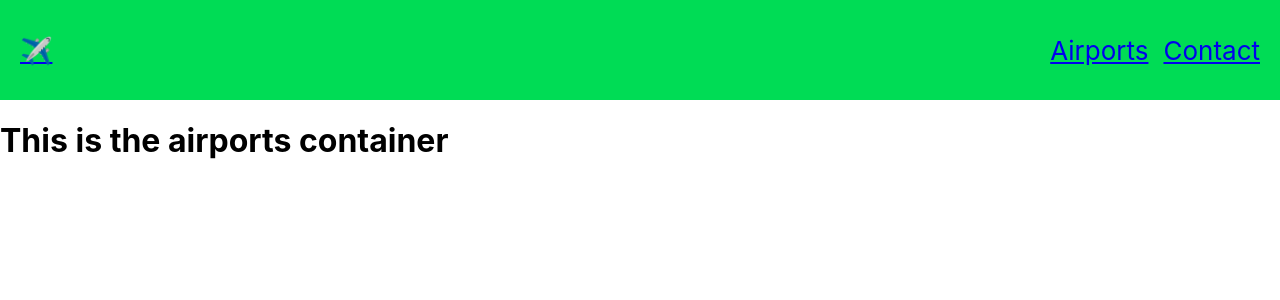
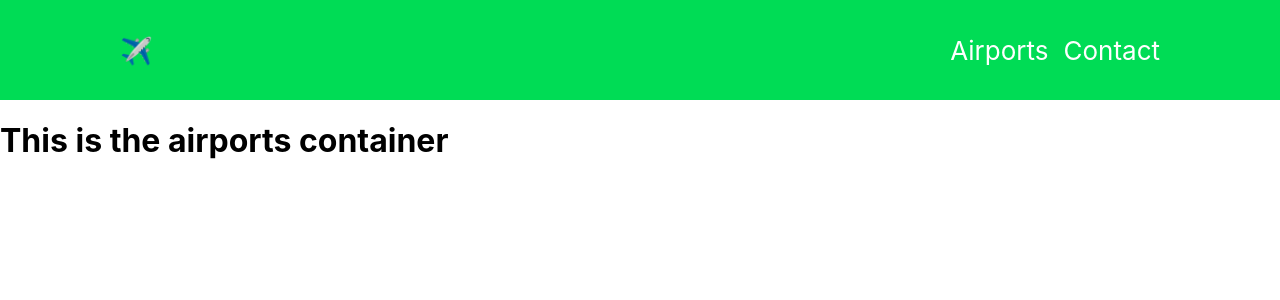
Before and after one commit to srgmorante/airplanes-app, a React (Create React App) app: page /airports in a window 1280 px wide. Shown: the top 300 px of the page. Built offline with nearby package versions, Linux system fonts and the light colour scheme.

Commit message:
style: improves styles on header

```diff
--- a/src/00-components/header/index.css
+++ b/src/00-components/header/index.css
@@ -1,6 +1,6 @@
-.App-header {
+header{
   background-color: #00dc55;
-  padding: 0 20px;
+  padding: 0 120px;
   min-height: 100px;
   display: flex;
   align-items: center;
@@ -22,3 +22,7 @@
   display: inline-block;
   margin-left: 15px;
 }
+ header a {
+  text-decoration: none;
+  color: inherit;
+ }
```
